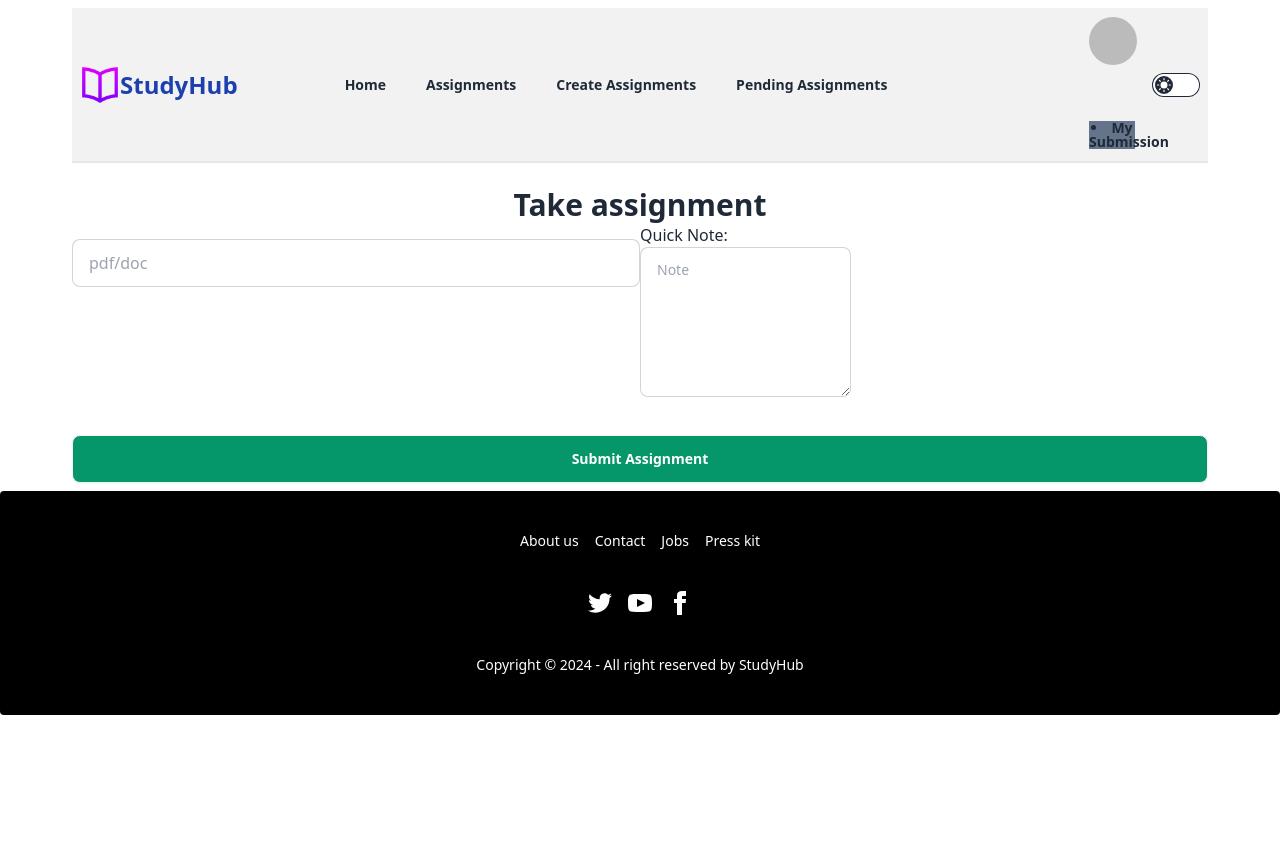
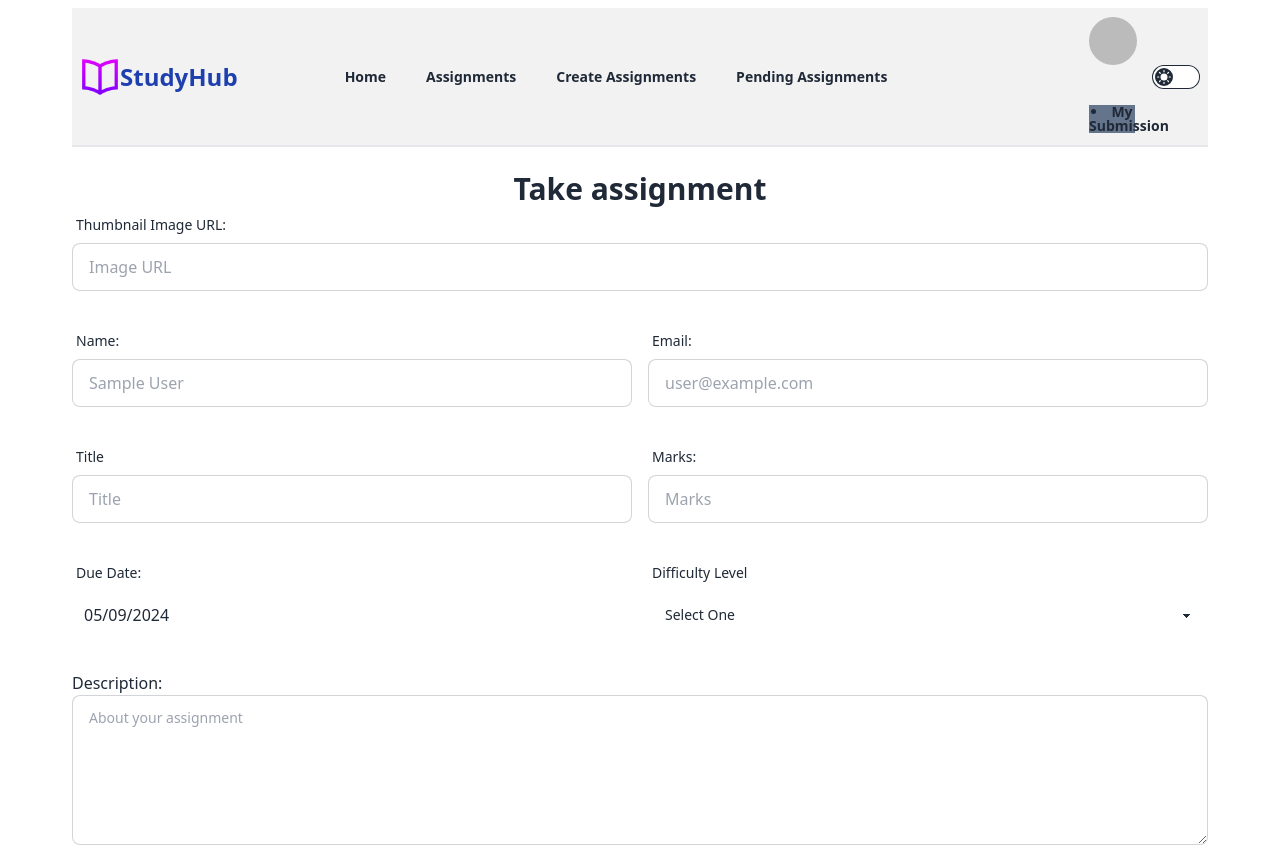
Before and after one commit to Mostaryj/group-study-client-a11, a React (Vite) app: page /take in a window 1280 px wide. Shown: the top 847 px of the page. Before the commit the page ends 800 px from the top, so only its background shows below. Built offline with nearby package versions, Linux system fonts and the light colour scheme; no server answers; sample sign-in values are in the browser's storage.

Commit message:
added code

```diff
--- a/src/Route/Routes.jsx
+++ b/src/Route/Routes.jsx
@@ -61,7 +61,9 @@ import Update from "../pages/Assignment/Update";
 
       {
         path: '/my',
-        element: <PrivateRoute><My></My></PrivateRoute>
+        element: <PrivateRoute><My></My></PrivateRoute>,
+        loader: () => fetch("http://localhost:5000/submit"),
+
       },
 
       {
--- a/src/pages/Assignment/Assignments.jsx
+++ b/src/pages/Assignment/Assignments.jsx
@@ -58,8 +58,7 @@ const Assignments = () => {
               <th>Title</th>
               <th>Date</th>
               <th>Level</th>
-
-              <th></th>
+              <th>Marks</th>
             </tr>
           </thead>
           <tbody>
@@ -77,6 +76,8 @@ const Assignments = () => {
                 <td>{assignment.title}</td>
                 <td>{assignment.date}</td>
                 <td>{assignment.level}</td>
+                <td>{assignment.marks}</td>
+
                 <td>
                   <Link to={`/view/${assignment._id}`}>
                     <button className="btn bg-blue-800 text-white">
--- a/src/pages/Assignment/CreateAssignment.jsx
+++ b/src/pages/Assignment/CreateAssignment.jsx
@@ -3,16 +3,19 @@ import DatePicker from "react-datepicker";
 import "react-datepicker/dist/react-datepicker.css";
 
 import Swal from "sweetalert2";
+import useAuth from "../../Hook/useAuth";
 
 const CreateAssignment = () => {
   const [dueDate, setDueDate] = useState(new Date());
 
-  // const { user } = useAuth() || {};
+   const { user } = useAuth() || {};
 
   const handleAssignment = (event) => {
     event.preventDefault();
     const form = event.target;
     const photo = form.photo.value;
+    const name = form.name.value;
+    const email = form.email.value;
     const title = form.title.value;
     const marks = form.marks.value;
     const description = form.description.value;
@@ -21,6 +24,8 @@ const CreateAssignment = () => {
 
     const newAssignment = {
       photo,
+      name,
+      email,
       title,
       marks,
       date,
@@ -88,6 +93,38 @@ const CreateAssignment = () => {
               </label>
             </div>
           </div>
+
+           {/* form name and email */}
+           <div className="md:flex mb-8">
+            <div className="form-control  md:w-1/2">
+              <label className="label">
+                <span className="label-text">Name:</span>
+              </label>
+              <label className="input-group">
+                <input
+                  type="text"
+                  name="name"
+                  placeholder={user.displayName}
+                  className="input input-bordered w-full"
+                    readOnly
+                />
+              </label>
+            </div>
+            <div className="form-control  md:w-1/2 ml-4">
+              <label className="label">
+                <span className="label-text">Email: </span>
+              </label>
+              <label className="input-group">
+                <input
+                  type="text"
+                  name="email"
+                  placeholder={user.email}
+                  className="input input-bordered w-full"
+                 readOnly
+                />
+              </label>
+            </div>
+          </div>
           {/* form title name and marks */}
           <div className="md:flex mb-8">
             <div className="form-control  md:w-1/2">
@@ -142,9 +179,9 @@ const CreateAssignment = () => {
                   Select One
                 </option>
 
-                <option>Easy</option>
-                <option>Medium</option>
-                <option>Hard</option>
+                <option value='easy'>Easy</option>
+                <option value ='medium'>Medium</option>
+                <option value='hard'>Hard</option>
               </select>
             </div>
           </div>
--- a/src/pages/Assignment/Pending.jsx
+++ b/src/pages/Assignment/Pending.jsx
@@ -7,23 +7,23 @@ const Pending = () => {
    const loadedAssignment = useLoaderData();
    const {user} = useAuth();
 
-  //  const [assignments, setAssignments] = useState([]);
+    const [assignments, setAssignments] = useState([]);
 
 
 
-  //  useEffect(() => {
-  //   setAssignments(loadedAssignment);
+   useEffect(() => {
+    setAssignments(loadedAssignment);
 
-  //   fetch("http://localhost:5000/study")
-  //     .then(response => {
-  //       if (!response.ok) {
-  //         throw new Error("Failed to fetch assignments");
-  //       }
-  //       return response.json();
-  //     })
-  //     .then(data => setAssignments(data))
-  //     .catch(error => console.error("Error fetching assignments:", error));
-  // }, [loadedAssignment]);
+     fetch("http://localhost:5000/submit")
+      .then(response => {
+        if (!response.ok) {
+          throw new Error("Failed to fetch assignments");
+        }
+        return response.json();
+      })
+      .then(data => setAssignments(data))
+      .catch(error => console.error("Error fetching assignments:", error));
+  }, [loadedAssignment]);
 
   return (
     <div>
@@ -44,33 +44,22 @@ const Pending = () => {
           </thead>
           <tbody>
             {/* row 1 */}
-            {loadedAssignment.map((assignment, index) => (
+            {assignments.map((assignment, index) => (
               <tr key={assignment._id}>
                 <td>{index + 1}</td>
-                <td>
-                  <img
-                    className="w-20 rounded-lg"
-                    src={assignment.photo}
-                    alt=""
-                  />
-                </td>
+                <td>{assignment.title}</td>
                 <td>{user.displayName}</td>
                 <td>{user.email}</td>
                 <td>
-                  <a
-                    href={assignment.pdf}
-                    target="_blank"
-                    rel="noopener noreferrer"
-                  >
+                 {assignment.pdf}
 
-                  </a>
                 </td>
                 <td>{assignment.note}</td>
-                <td>{assignment.title}</td>
                 <td>{assignment.date}</td>
                 <td>{assignment.level}</td>
 
-                <td>{assignment.mark}</td>
+                <td>{assignment.marks}</td>
+                <td><button className="btn">Mark</button></td>
               </tr>
             ))}
           </tbody>
--- a/src/pages/Assignment/Take.jsx
+++ b/src/pages/Assignment/Take.jsx
@@ -1,7 +1,15 @@
 import Swal from "sweetalert2";
+import useAuth from "../../Hook/useAuth";
+import DatePicker from "react-datepicker";
+import "react-datepicker/dist/react-datepicker.css";
+import { useState } from "react";
 
 
 const Take = () => {
+  const { user } = useAuth() || {};
+  const [dueDate, setDueDate] = useState(new Date());
+
+
 
 
   const handleSubmit = (e) => {
@@ -9,11 +17,27 @@ const Take = () => {
     const form = e.target;
     const pdf = form.pdf.value;
     const note = form.note.value;
+    const photo = form.photo.value;
+    const name = form.name.value;
+    const email = form.email.value;
+    const title = form.title.value;
+    const marks = form.marks.value;
+    const description = form.description.value;
+    const date = form.date.value;
+    const level = form.level.value;
 
 
     const submitAssignment = {
         pdf,
         note,
+        photo,
+        name,
+        email,
+        title,
+        marks,
+        date,
+        description,
+        level,
       };
 
       console.log(submitAssignment);
@@ -57,6 +81,123 @@ const Take = () => {
     <div>
       <h1 className="text-3xl font-bold text-center mt-6">Take assignment</h1>
       <form onSubmit={handleSubmit}>
+      <div className="mb-8">
+            <div className="form-control w-full">
+              <label className="label">
+                <span className="label-text">Thumbnail Image URL:</span>
+              </label>
+              <label className="input-group">
+                <input
+                  type="text"
+                  name="photo"
+                  placeholder="Image URL"
+                  className="input input-bordered w-full"
+                  required
+                />
+              </label>
+            </div>
+          </div>
+
+           {/* form title name and marks */}
+           <div className="md:flex mb-8">
+            <div className="form-control  md:w-1/2">
+              <label className="label">
+                <span className="label-text">Name:</span>
+              </label>
+              <label className="input-group">
+                <input
+                  type="text"
+                  name="name"
+                  placeholder={user.displayName}
+                  className="input input-bordered w-full"
+                 readOnly
+                />
+              </label>
+            </div>
+            <div className="form-control  md:w-1/2 ml-4">
+              <label className="label">
+                <span className="label-text">Email: </span>
+              </label>
+              <label className="input-group">
+                <input
+                  type="text"
+                  name="email"
+                  placeholder={user.email}
+                  className="input input-bordered w-full"
+               readOnly
+                />
+              </label>
+            </div>
+          </div>
+          {/* form title name and marks */}
+          <div className="md:flex mb-8">
+            <div className="form-control  md:w-1/2">
+              <label className="label">
+                <span className="label-text">Title</span>
+              </label>
+              <label className="input-group">
+                <input
+                  type="text"
+                  name="title"
+                  placeholder="Title"
+                  className="input input-bordered w-full"
+                  required
+                />
+              </label>
+            </div>
+            <div className="form-control  md:w-1/2 ml-4">
+              <label className="label">
+                <span className="label-text">Marks: </span>
+              </label>
+              <label className="input-group">
+                <input
+                  type="text"
+                  name="marks"
+                  placeholder="Marks"
+                  className="input input-bordered w-full"
+                  required
+                />
+              </label>
+            </div>
+          </div>
+
+          {/* form date and level */}
+          <div className="md:flex mb-8">
+            <div className="form-control md:w-1/2">
+              <label className="label">
+                <span className="label-text">Due Date:</span>
+              </label>
+              <DatePicker
+                name="date"
+                className="w-full p-3 rounded-lg"
+                selected={dueDate}
+                onChange={(date) => setDueDate(date)}
+              />
+            </div>
+            <div className="form-control md:w-1/2 ml-4">
+              <label className="label">
+                <span className="label-text">Difficulty Level</span>
+              </label>
+              <select name="level" className="select text-gray-800">
+                <option disabled selected>
+                  Select One
+                </option>
+
+                <option value='easy'>Easy</option>
+                <option value ='medium'>Medium</option>
+                <option value='hard'>Hard</option>
+              </select>
+            </div>
+          </div>
+          {/* description */}
+          <div>
+            <h3>Description:</h3>
+            <textarea
+              className="textarea textarea-bordered h-[150px] w-full"
+              placeholder="About your assignment"
+              name="description"
+            ></textarea>
+          </div>
         <div className="md:flex mb-8">
           <div className="form-control  md:w-1/2">
             <label className="label">
--- a/src/shared/Nav.jsx
+++ b/src/shared/Nav.jsx
@@ -122,17 +122,17 @@ const Nav = () => {
                   />
                 </div>
                 {user && (
-                  <li className="font-semibold  mt-14 bg-slate-500">
+                  <li className="font-semibold mt-10  bg-slate-500">
                     <NavLink to="/my">My Submission</NavLink>
                   </li>
                 )}
 
-                <button
+                {/* <button
                   className="btn text-white absolute mt-6 right-0 p-2 rounded-md shadow-md opacity-0 hover:opacity-100 transition-opacity hover:bg-emerald-600  duration-300"
                   onClick={logOut}
                 >
                   LogOut
-                </button>
+                </button> */}
               </label>
             </div>
           ) : (
```
Also changed, not shown: src/pages/Assignment/My.jsx (+16 -18 lines).
